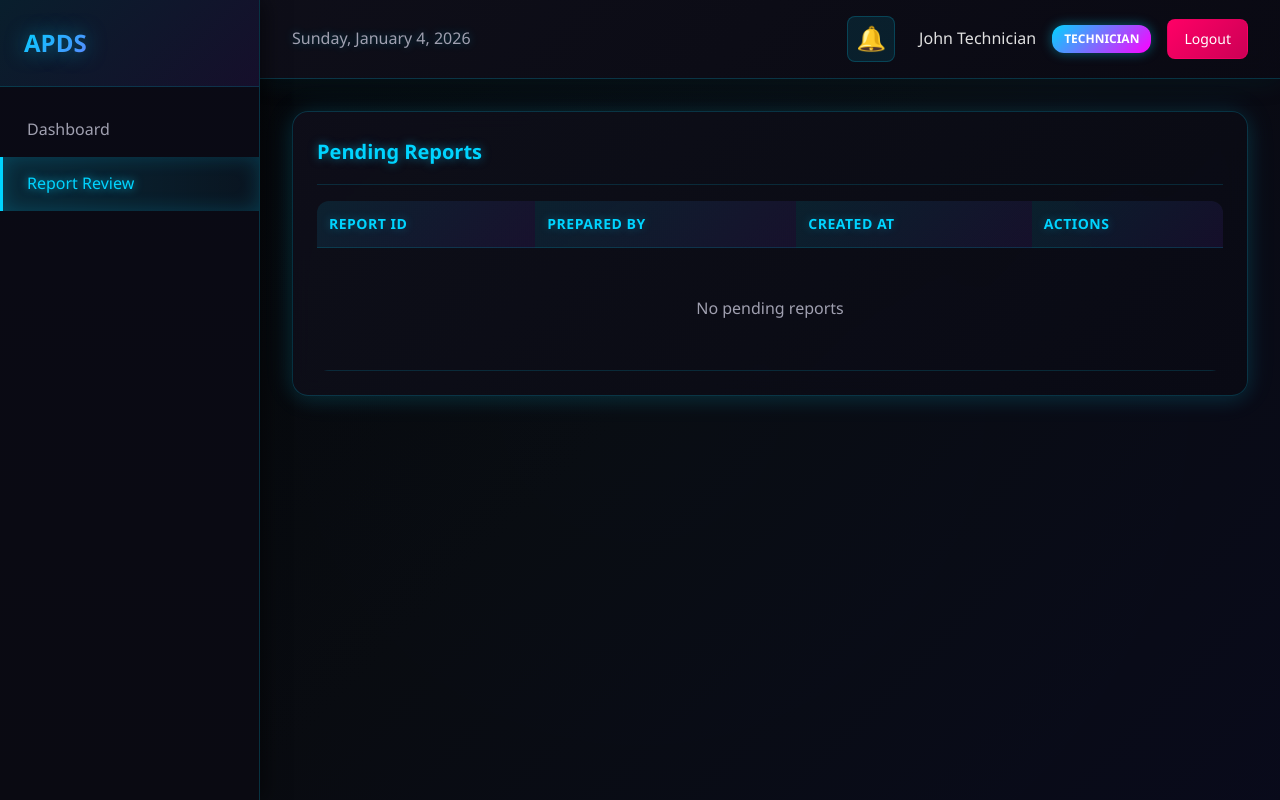
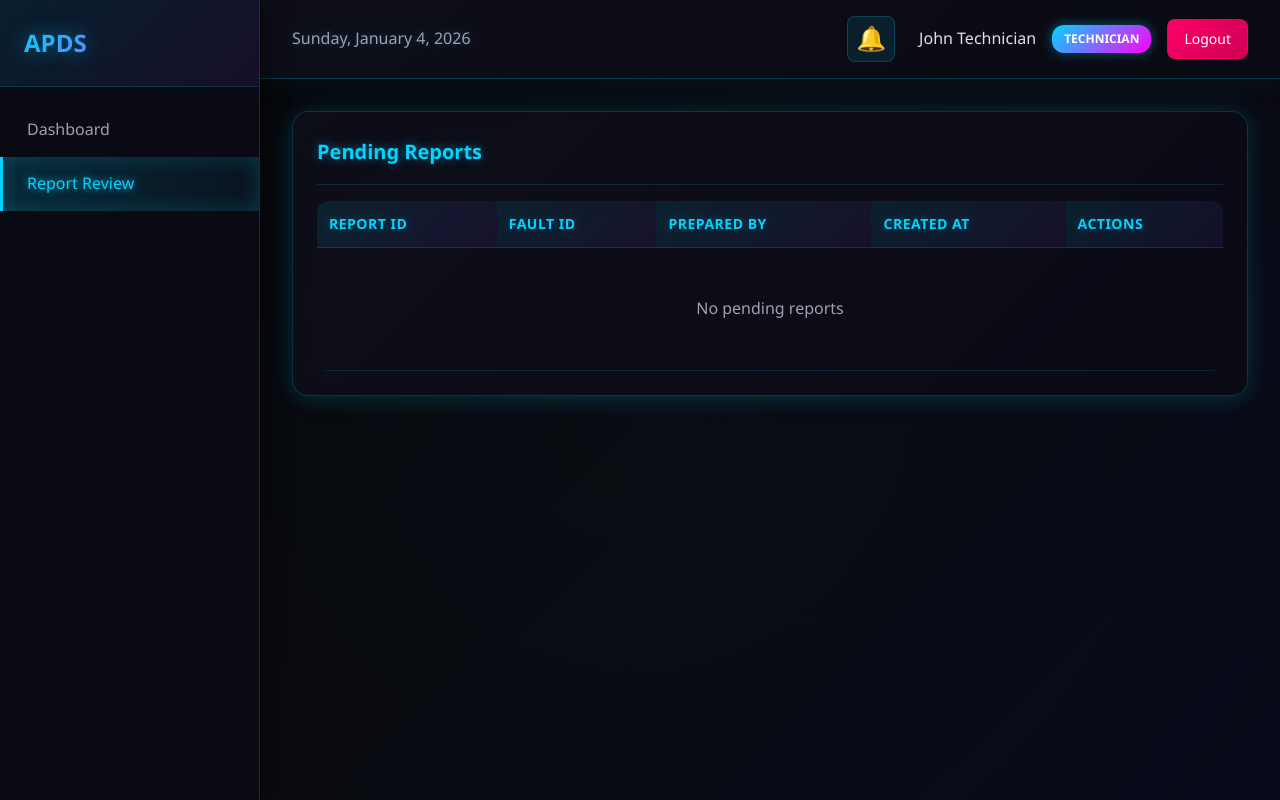
Before and after one commit to maham-nadeemm/APDS, a Flask app: page /views/report-review in a window 1280 px wide. Run offline with Flask 3, Linux system fonts and the light colour scheme; a user stored in the database is signed in; data that the repository does not hold is empty.

Commit message:
fix: database issue

```diff
--- a/app/templates/views/report_review.html
+++ b/app/templates/views/report_review.html
@@ -58,6 +58,7 @@
             <thead>
                 <tr>
                     <th>Report ID</th>
+                    <th>Fault ID</th>
                     <th>Prepared By</th>
                     <th>Created At</th>
                     <th>Actions</th>
```
Also changed, not shown: operations_monitoring.db.
